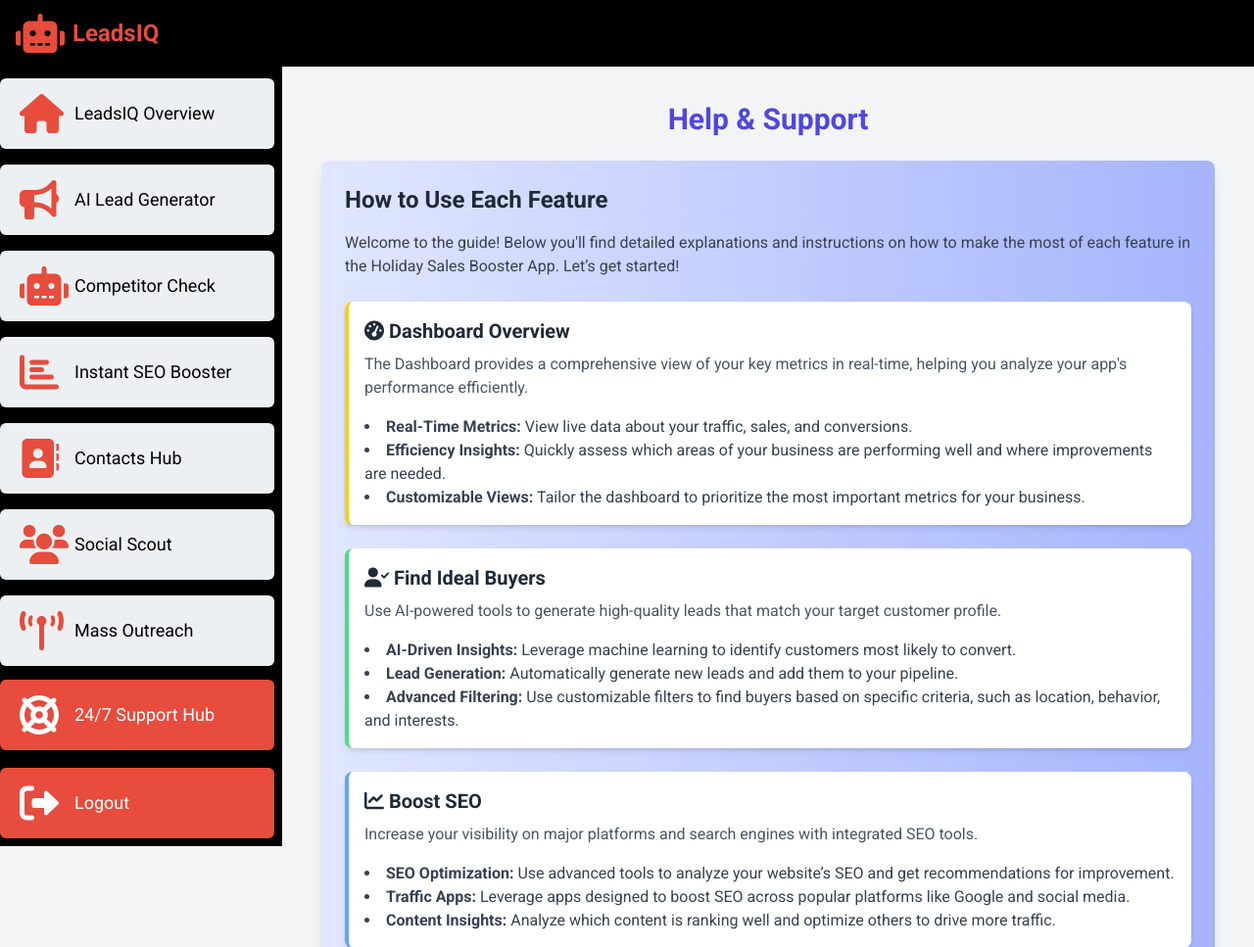
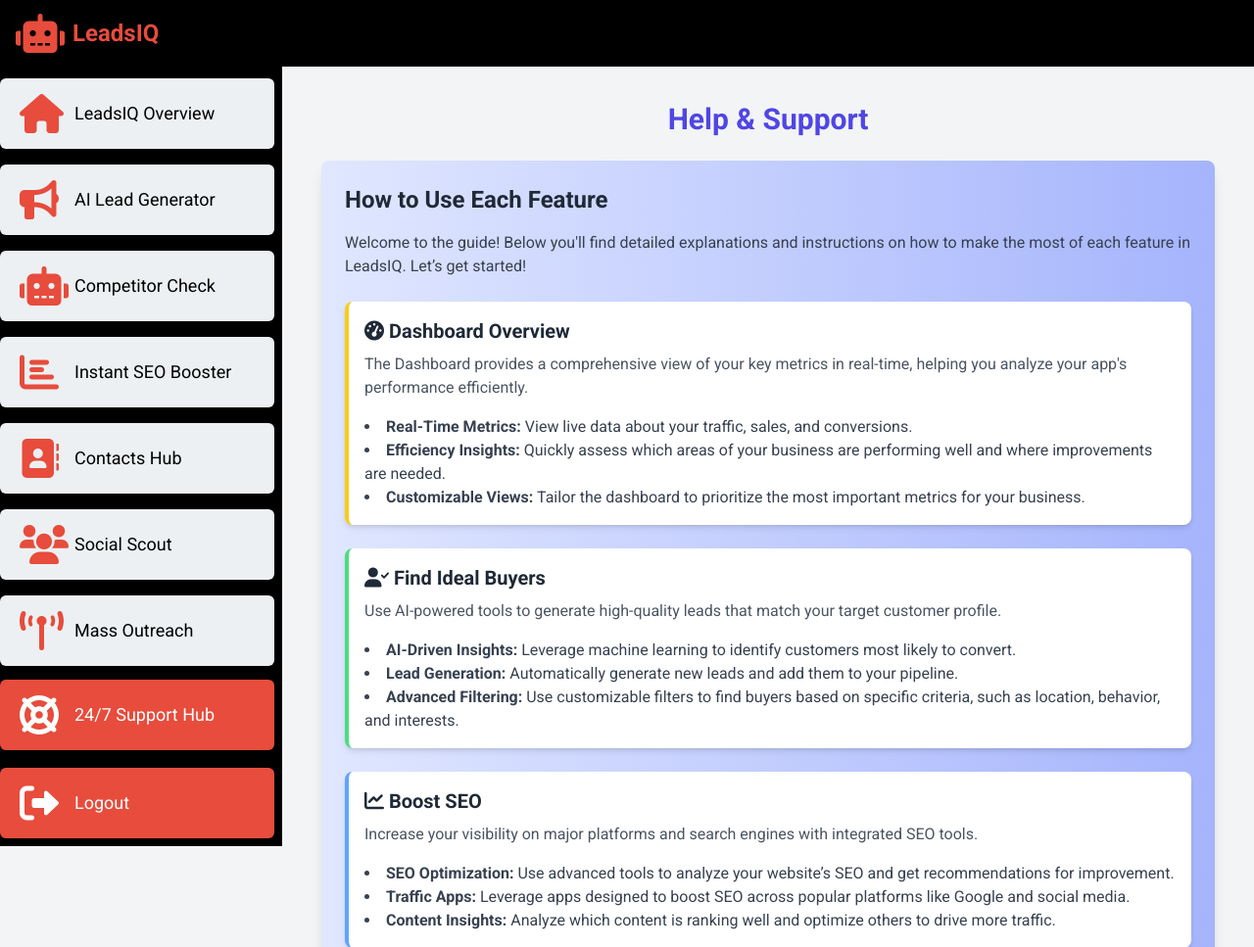
Before and after one commit to Edward5035/LeadsIQ, a Flask app: page /help-support in a window 1280 px wide. Shown: the top 967 px of the page at 98% size. Run offline with Flask 3, Linux system fonts and the light colour scheme; some libraries are stand-ins or nearby versions.

Commit message:
Update help_support.html

```diff
--- a/templates/help_support.html
+++ b/templates/help_support.html
@@ -6,7 +6,7 @@
     <h2 class="text-3xl font-semibold mb-6 text-center text-indigo-600">Help & Support</h2>
     <div class="p-6 bg-gradient-to-r from-indigo-100 to-indigo-300 rounded-lg shadow-lg">
         <h3 class="text-2xl font-bold mb-4 text-gray-800">How to Use Each Feature</h3>
-        <p class="mb-6 text-gray-700">Welcome to the guide! Below you'll find detailed explanations and instructions on how to make the most of each feature in the Holiday Sales Booster App. Let’s get started!</p>
+        <p class="mb-6 text-gray-700">Welcome to the guide! Below you'll find detailed explanations and instructions on how to make the most of each feature in LeadsIQ. Let’s get started!</p>
 
         <!-- Dashboard Overview Section -->
         <div class="mb-6 p-4 bg-white rounded-lg shadow-md border-l-4 border-yellow-400">
```
